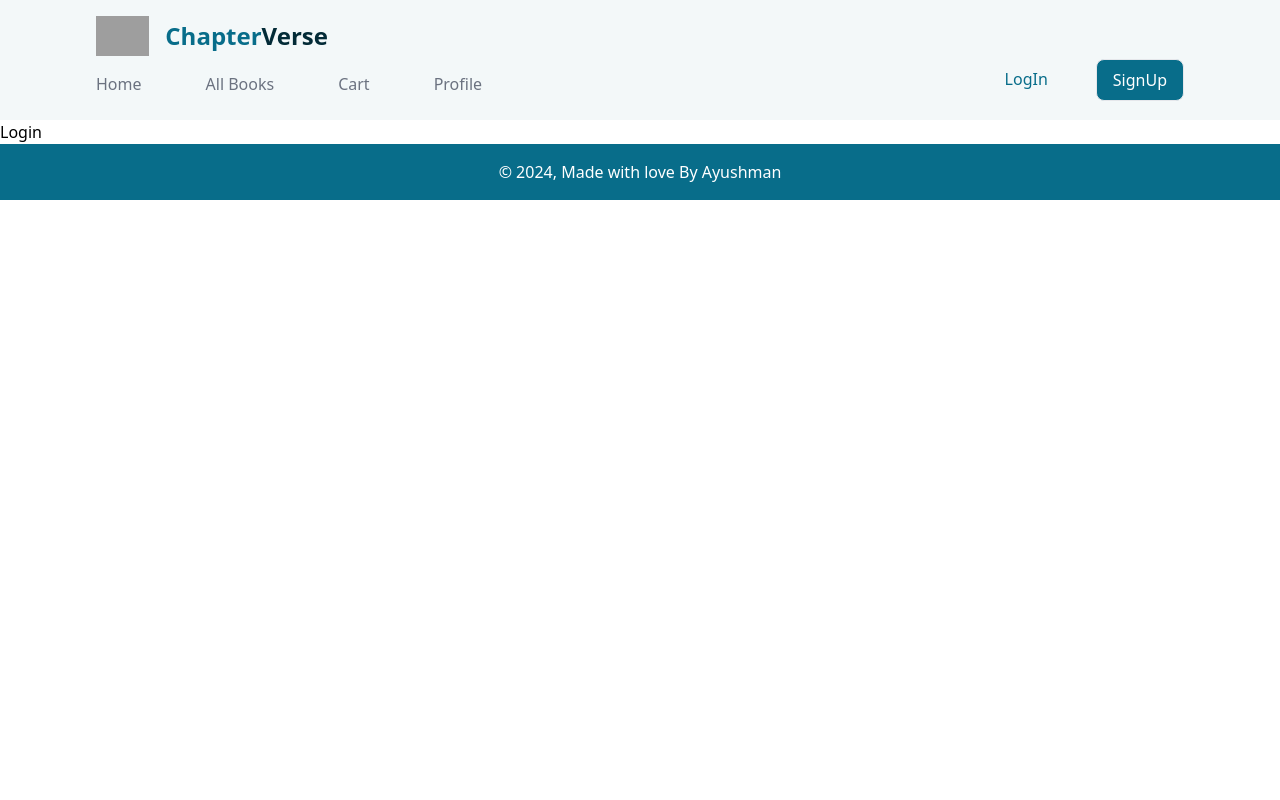
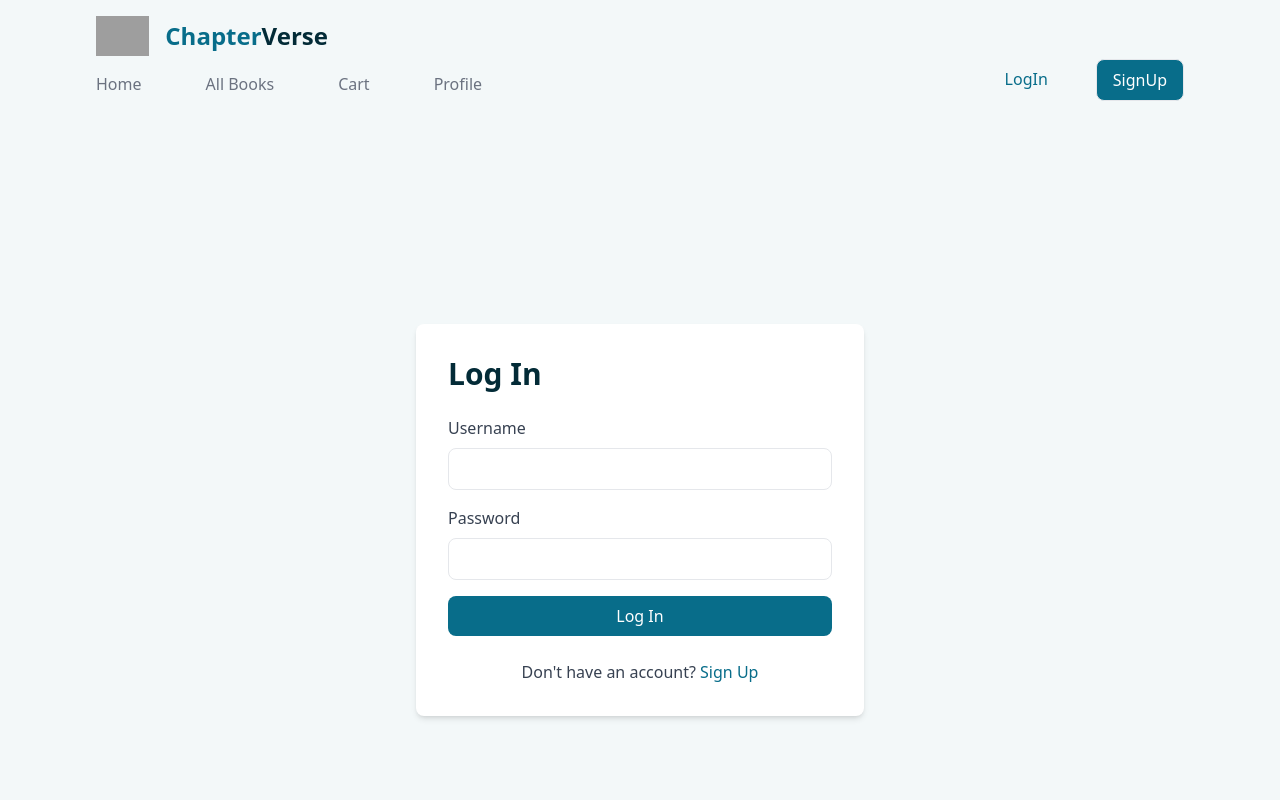
Before and after one commit to AyushmanSoni/ChapterVerse, a React (Create React App) app in the folder frontend/: page /LogIn in a window 1280 px wide. Shown: the top 800 px of the page. Built offline with nearby package versions, Linux system fonts and the light colour scheme; grey boxes are pictures that could not be loaded.

Commit message:
coding frontend: created login page

```diff
--- a/frontend/src/pages/Login.jsx
+++ b/frontend/src/pages/Login.jsx
@@ -1,9 +1,75 @@
-import React from 'react'
+import React, { useState } from 'react';
+import { Link } from 'react-router-dom';
+import axios from 'axios';
 
 const Login = () => {
+  const [formData, setFormData] = useState({
+    email: '',
+    password: ''
+  });
+
+  const [error, setError] = useState('');
+
+  const handleChange = (e) => {
+    setFormData({ ...formData, [e.target.name]: e.target.value });
+  };
+
+  const handleSubmit = async (e) => {
+    e.preventDefault();
+
+    try {
+      const response = await axios.post('http://localhost:1000/api/v1/login', formData);
+      console.log(response.data);
+      // Handle successful login (e.g., redirect to profile or home page)
+    } catch (err) {
+      console.error('Error during login:', err);
+      setError('Login failed. Please check your email and password.');
+    }
+  };
+
   return (
-    <div>Login</div>
-  )
-}
+    <div className="min-h-screen bg-[#F3F8F9] flex items-center justify-center px-4">
+      <div className="bg-white p-8 rounded-lg shadow-md w-full max-w-md">
+        <h2 className="text-3xl font-semibold text-[#032B37] mb-6">Log In</h2>
+        {error && <div className="mb-4 text-red-500">{error}</div>}
+        <form onSubmit={handleSubmit}>
+        <div className="mb-4">
+            <label className="block text-gray-700 mb-2" htmlFor="name">Username</label>
+            <input
+              type="text"
+              id="name"
+              name="name"
+              value={formData.name}
+              onChange={handleChange}
+              className="w-full px-4 py-2 border rounded-lg focus:outline-none focus:border-[#086D8A]"
+              required
+            />
+          </div>
+          <div className="mb-4">
+            <label className="block text-gray-700 mb-2" htmlFor="password">Password</label>
+            <input
+              type="password"
+              id="password"
+              name="password"
+              value={formData.password}
+              onChange={handleChange}
+              className="w-full px-4 py-2 border rounded-lg focus:outline-none focus:border-[#086D8A]"
+              required
+            />
+          </div>
+          <button
+            type="submit"
+            className="w-full bg-[#086D8A] text-white py-2 rounded-lg hover:bg-[#075A71] transition duration-300"
+          >
+            Log In
+          </button>
+        </form>
+        <div className="mt-6 text-center">
+          <p className="text-gray-700">Don't have an account? <Link to="/SignUp" className="text-[#086D8A] hover:underline">Sign Up</Link></p>
+        </div>
+      </div>
+    </div>
+  );
+};
 
-export default Login
+export default Login;
--- a/frontend/src/pages/SignUp.jsx
+++ b/frontend/src/pages/SignUp.jsx
@@ -1,4 +1,5 @@
 import React, { useState } from 'react';
+import { Link } from 'react-router-dom';
 import axios from 'axios';
 
 const SignUp = () => {
@@ -6,7 +7,7 @@ const SignUp = () => {
     name: '',
     email: '',
     password: '',
-    confirmPassword: ''
+    address: ''
   });
 
   const [error, setError] = useState('');
@@ -17,11 +18,6 @@ const SignUp = () => {
 
   const handleSubmit = async (e) => {
     e.preventDefault();
-
-    if (formData.password !== formData.confirmPassword) {
-      setError('Passwords do not match');
-      return;
-    }
 
     try {
       const response = await axios.post('http://localhost:1000/api/v1/signup', formData);
@@ -40,7 +36,7 @@ const SignUp = () => {
         {error && <div className="mb-4 text-red-500">{error}</div>}
         <form onSubmit={handleSubmit}>
           <div className="mb-4">
-            <label className="block text-gray-700 mb-2" htmlFor="name">Name</label>
+            <label className="block text-gray-700 mb-2" htmlFor="name">Userame</label>
             <input
               type="text"
               id="name"
@@ -76,12 +72,12 @@ const SignUp = () => {
             />
           </div>
           <div className="mb-4">
-            <label className="block text-gray-700 mb-2" htmlFor="confirmPassword">Confirm Password</label>
+            <label className="block text-gray-700 mb-2" htmlFor="address">Address</label>
             <input
-              type="password"
-              id="confirmPassword"
-              name="confirmPassword"
-              value={formData.confirmPassword}
+              type="text"
+              id="address"
+              name="address"
+              value={formData.address}
               onChange={handleChange}
               className="w-full px-4 py-2 border rounded-lg focus:outline-none focus:border-[#086D8A]"
               required
@@ -94,6 +90,9 @@ const SignUp = () => {
             Sign Up
           </button>
         </form>
+        <div className="mt-6 text-center">
+          <p className="text-gray-700">Already have an account? <Link to="/LogIn" className="text-[#086D8A] hover:underline">Log In</Link></p>
+        </div>
       </div>
     </div>
   );
```
